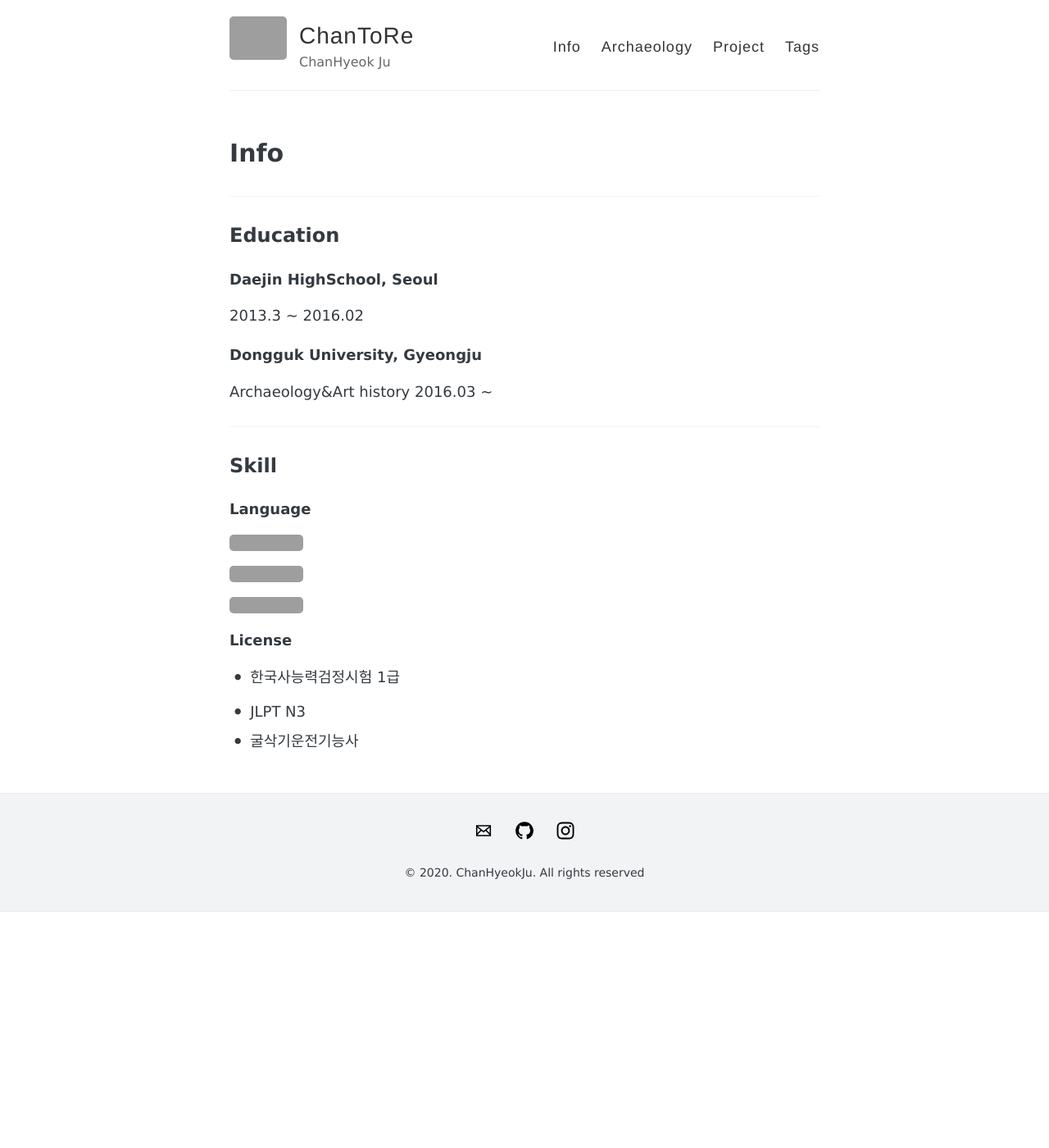
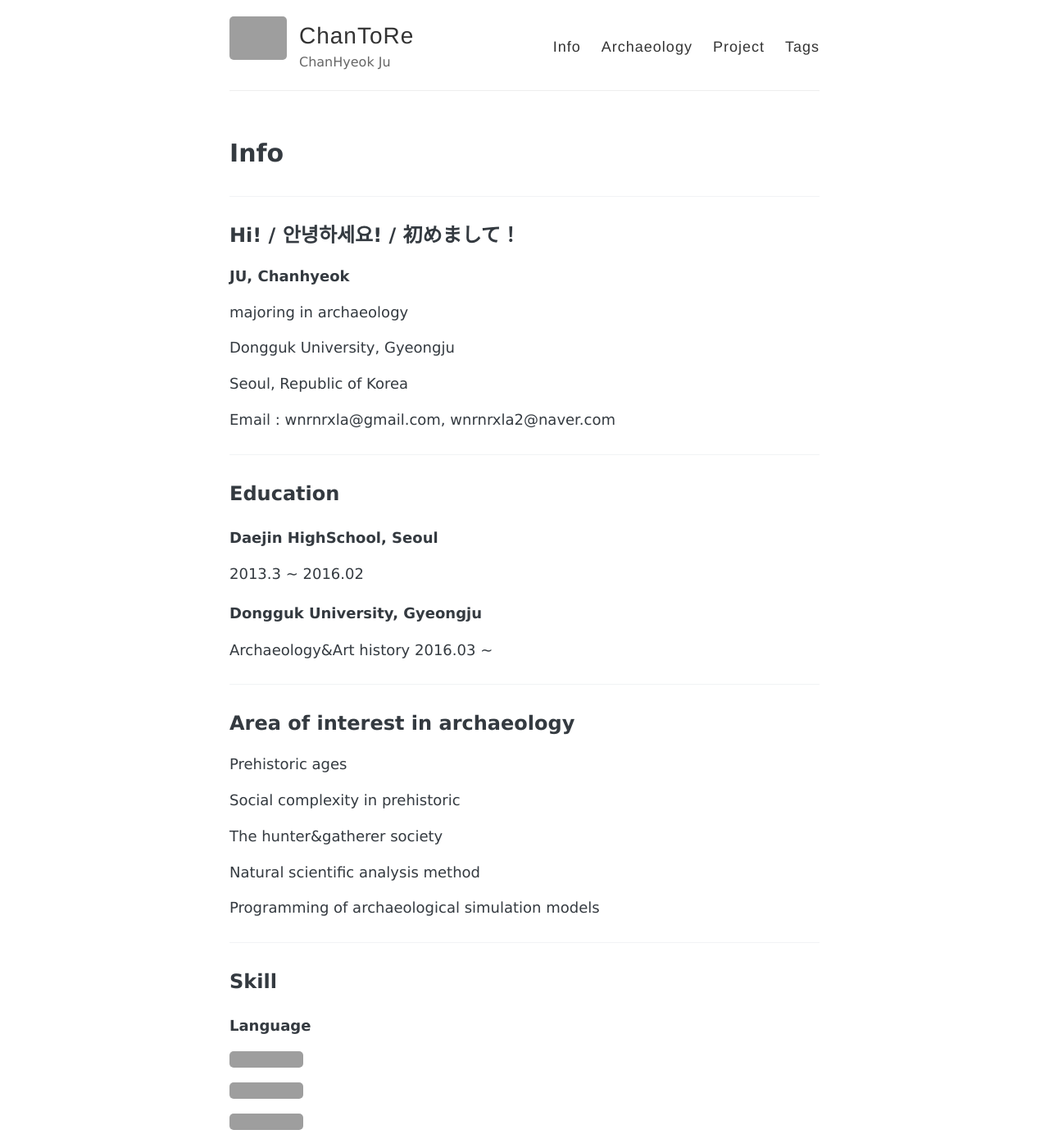
Before and after one commit to mimirep/mimirep.github.io, a Jekyll site: the page built from info.md, in a window 1280 px wide and 1400 px high. Shown: the whole window at 82% size. Built offline with Jekyll 4.4.1, drawn with Linux system fonts in a browser that asks for light colours; grey boxes are pictures that could not be loaded.

Commit message:
Update info.md

```diff
--- a/info.md
+++ b/info.md
@@ -3,6 +3,20 @@ layout: page
 title: Info
 permalink: /info/
 ---
+
+------
+
+## Hi! / 안녕하세요! / 初めまして！
+
+**JU, Chanhyeok**<br>
+
+majoring in archaeology<br>
+
+Dongguk University, Gyeongju<br>
+
+Seoul, Republic of Korea<br>
+
+Email : wnrnrxla@gmail.com, wnrnrxla2@naver.com
 
 ------
 
@@ -15,6 +29,20 @@ permalink: /info/
 ##### Dongguk University, Gyeongju<br>
 
 Archaeology&Art history 2016.03 ~
+
+------
+
+## Area of interest in archaeology
+
+Prehistoric ages<br>
+
+Social complexity in prehistoric<br>
+
+The hunter&gatherer society<br>
+
+Natural scientific analysis method<br>
+
+Programming of archaeological simulation models
 
 ------
 
```
